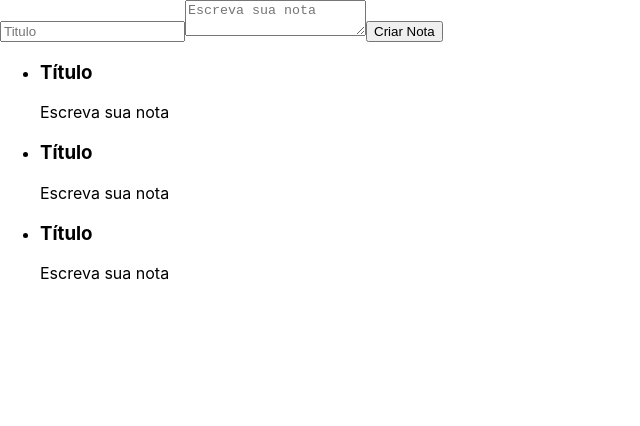
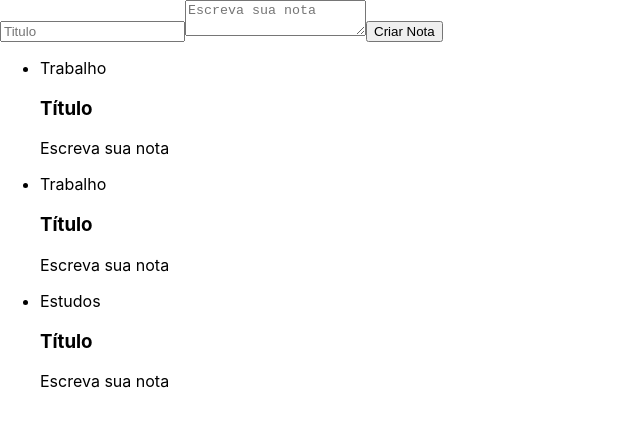
Before and after one commit to kportella/ceep, a React (Create React App) app: page / in a window 1280 px wide. Shown: the top 426 px of the page, without its empty margins (0-640 px from the left). Built offline with nearby package versions, Linux system fonts and the light colour scheme.

Commit message:
Using JS in FormularioCadastro

```diff
--- a/src/components/ListaDeNotas.jsx
+++ b/src/components/ListaDeNotas.jsx
@@ -6,15 +6,14 @@ class ListaDeNotas extends Component {
     render() {
         return (
             <ul>
-                <li>
-                    <CardNota />
-                </li>
-                <li>
-                    <CardNota />
-                </li>
-                <li>
-                    <CardNota />
-                </li>
+                {Array.of("Trabalho", "Trabalho", "Estudos").map(categorias => {
+                    return (
+                        <li>
+                            <div>{categorias}</div>
+                            <CardNota />
+                        </li>
+                    )
+                })}
             </ul>
         );
     }
```
